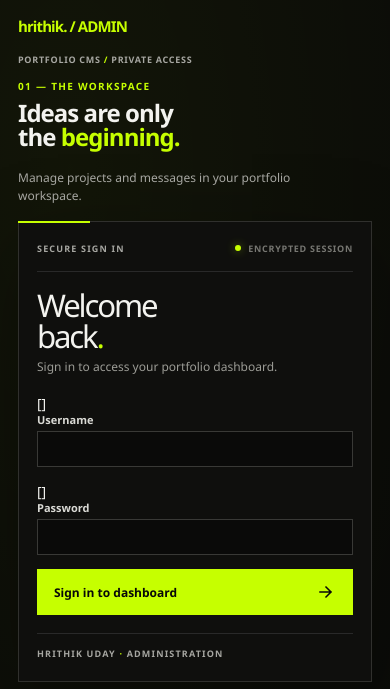
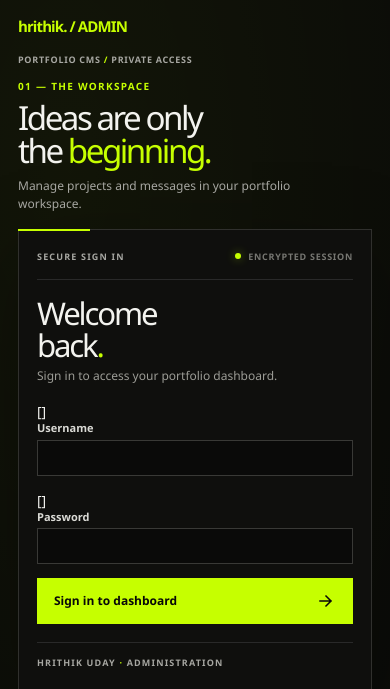
Before and after one commit to xeonrag/portfolio, a Django app: template backend/templates/admin/login.html in a window 390 px wide. Shown: the top 689 px of the page. Run offline with Django 5.2, Linux system fonts and the light colour scheme; the template is opened without the code that fills it: most values are stand-ins (such as "Sample title", 1, 10 or a date in 2020); form fields are guessed from the names that the template uses.

Commit message:
Fix admin login heading scale
Co-authored-by: Copilot <223556219+Copilot@users.noreply.github.com>

```diff
--- a/backend/contact/static/contact/admin.css
+++ b/backend/contact/static/contact/admin.css
@@ -632,7 +632,7 @@ body.login #content {
   color: #c6ff00;
 }
 
-.admin-login__intro h1 {
+#content .admin-login__intro h1 {
   margin: 0;
   color: #f3f3ef;
   font-size: clamp(44px, 6vw, 82px);
@@ -906,7 +906,7 @@ body.login #content {
     margin-bottom: 8px;
   }
 
-  .admin-login__intro h1 {
+  #content .admin-login__intro h1 {
     font-size: clamp(32px, 8.5vw, 46px);
     line-height: 1;
   }
```
